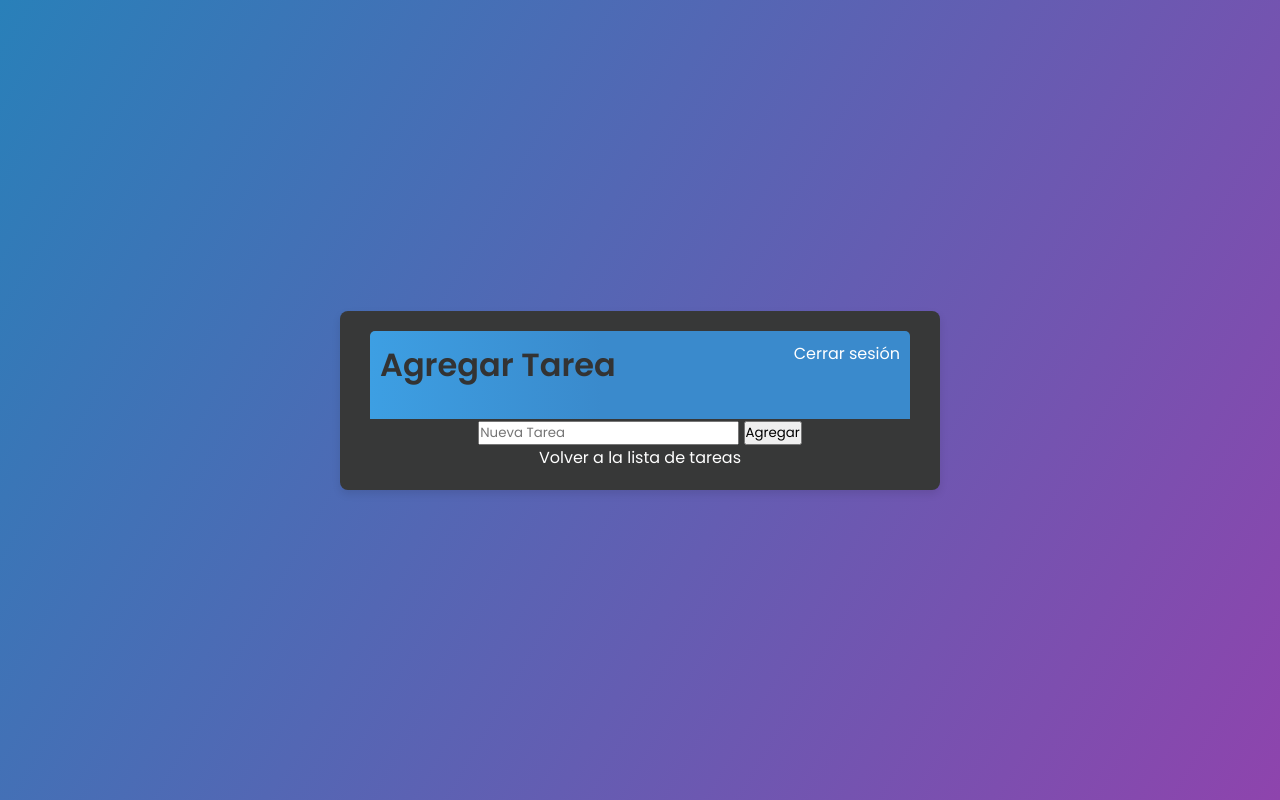
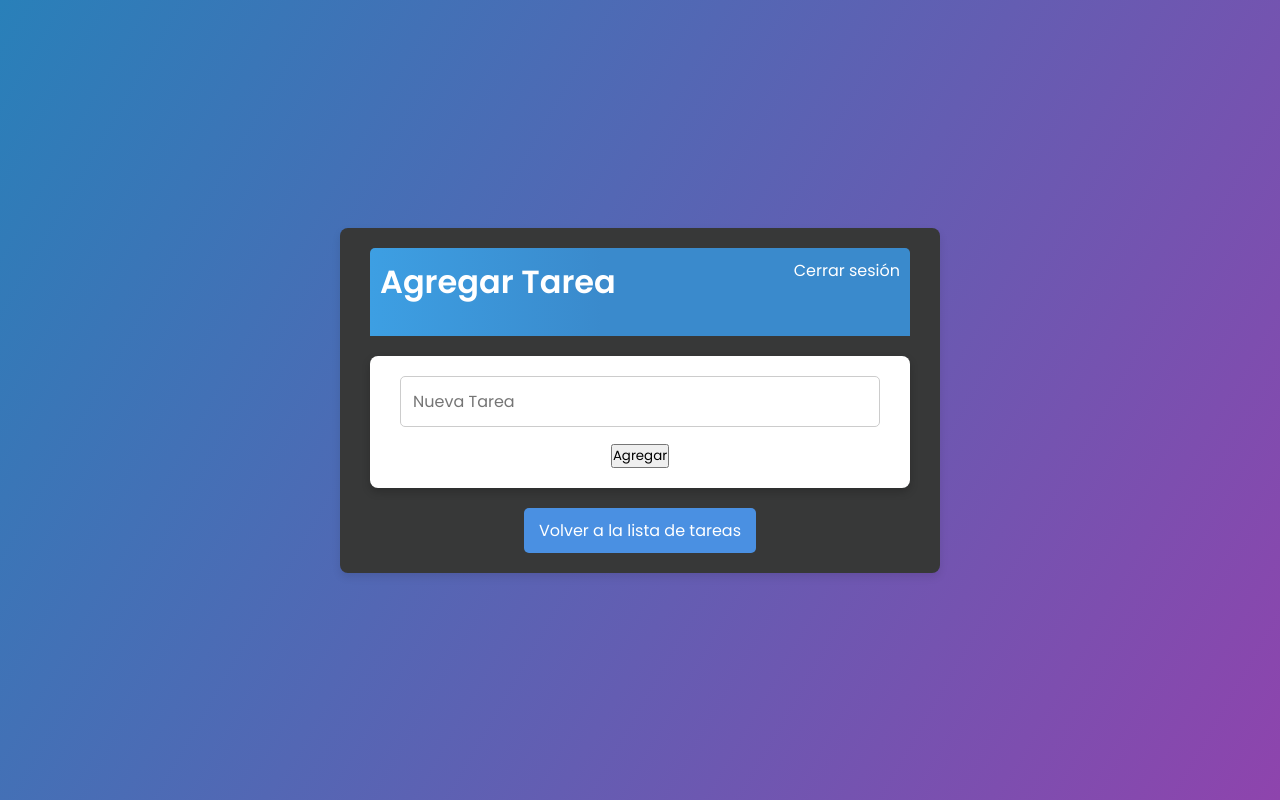
Before and after one commit to ChristianBustamante29/Project-Authentication, a Django app: page /agregar/ in a window 1280 px wide. Run offline with Django 5.2, Linux system fonts and the light colour scheme; a user stored in the database is signed in.

Commit message:
Versión 3.0

```diff
--- a/static/style2.css
+++ b/static/style2.css
@@ -16,9 +16,9 @@
 }
 
 .container {
-    background-color: #373838  ;
+    background-color: #373838;
     padding: 20px 30px;
-    width: 90%;
+    width: 100%;
     max-width: 600px;
     border-radius: 8px;
     box-shadow: 0px 4px 8px rgba(0, 0, 0, 0.1);
@@ -96,3 +96,55 @@
     color: rgb(255, 255, 255);
     text-decoration: none;
 }
+
+.form2 {
+    background-color: #fff;
+    padding: 20px 30px;
+    border-radius: 8px;
+    box-shadow: 0 4px 8px rgba(0, 0, 0, 0.2);
+    text-align: center;
+    max-width: 600px;
+    width: 100%;
+    margin-top: 20px;
+}
+
+input[type="text"] {
+    width: 100%;
+    padding: 12px;
+    margin-bottom: 15px;
+    border: 1px solid #ccc;
+    border-radius: 5px;
+    font-size: 16px;
+}
+
+input[type="submit"]{
+    background-color: #4a90e2;
+    color: #fff;
+    padding: 12px 20px;
+    border: none;
+    border-radius: 5px;
+    cursor: pointer;
+    font-size: 16px;
+    font-weight: bold;
+    transition: background-color 0.3s ease;
+    width: 100%;
+}
+
+button[type="submit"]:hover {
+    background-color: #357ABD;
+}
+
+.new-task {
+    color: #fff;
+    text-decoration: none;
+    display: inline-block;
+    margin-top: 20px;
+    background-color: #4a90e2;
+    padding: 10px 15px;
+    border-radius: 5px;
+    transition: background-color 0.3s ease;
+}
+
+.new-task:hover {
+    background-color: #357ABD;
+}
--- a/templates/agregar_tarea.html
+++ b/templates/agregar_tarea.html
@@ -10,13 +10,13 @@
 <body>
     <div class="container">
         <div class="barra-superior">
-            <h1>Agregar Tarea</h1>
+            <h1 style="color: white;">Agregar Tarea</h1>
             <a href="{% url "logout" %}">Cerrar sesión</a>
         </div>
-        <form method="POST">
-            {% csrf_token %}  <!-- Protege el formulario contra ataques CSRF -->
-            <input type="text" name="title" placeholder="Nueva Tarea" required>  <!-- Campo para ingresar la tarea -->
-            <button type="submit">Agregar</button>  <!-- Botón para enviar el formulario -->
+        <form class="form2" method="POST">
+            {% csrf_token %}
+            <input type="text" name="title" placeholder="Nueva Tarea" required>
+            <button type="submit">Agregar</button>
         </form>
 
         <a class="new-task" href="{% url 'lista_tareas' %}">Volver a la lista de tareas</a>
--- a/templates/lista_tareas.html
+++ b/templates/lista_tareas.html
@@ -10,7 +10,7 @@
 <body>
     <div class="container">
         <div class="barra-superior">
-            <h1>Lista de Tareas {{ user.username }}</h1>
+            <h1 style="color: white;">Lista de Tareas {{ user.username }}</h1>
             <a href="{% url "logout" %}">Cerrar sesión</a>
         </div>
         <ul>
```
Also changed, not shown: db.sqlite3.
